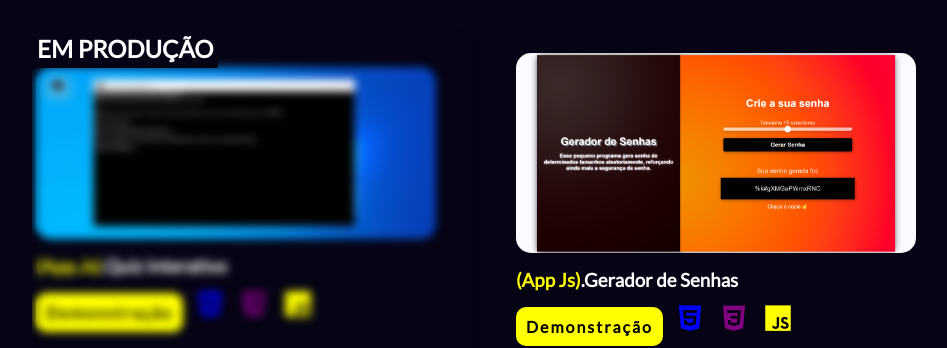
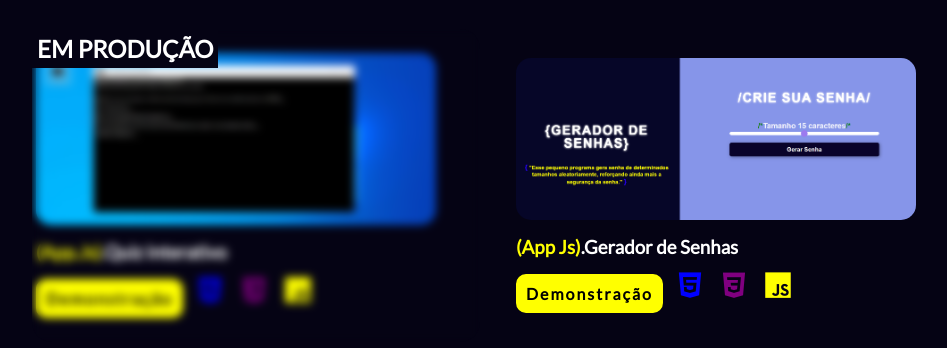
Before and after one commit to AugustoGitH/Meu_Portfolio, a plain HTML site: page index.html in a window 1280 px wide. Shown: the part 3270-3618 px from the top of the page, without its empty margins (164-1111 px from the left). Drawn offline with nearby package versions, Linux system fonts and the light colour scheme.

Commit message:
Portfolio-alteraçaoimg

```diff
--- a/index.html
+++ b/index.html
@@ -232,7 +232,7 @@
                 </div>
             </div>
             <div class="card_W AppJs" data-order = "3">
-                <img class="img_cardW" src="/Assents/Images/127.0.0.1_5501_index.html.png">
+                <img class="img_cardW" src="/Assents/Images/gerador de senhas.png">
                 <div class="legenda_cardW">
                     <h3><span class="color_alert">(App Js)</span>.Gerador de Senhas </h3>
                     <div class="bottom_contentW">
```
Also changed, not shown: Assents/Images/gerador de senhas.png (added).
